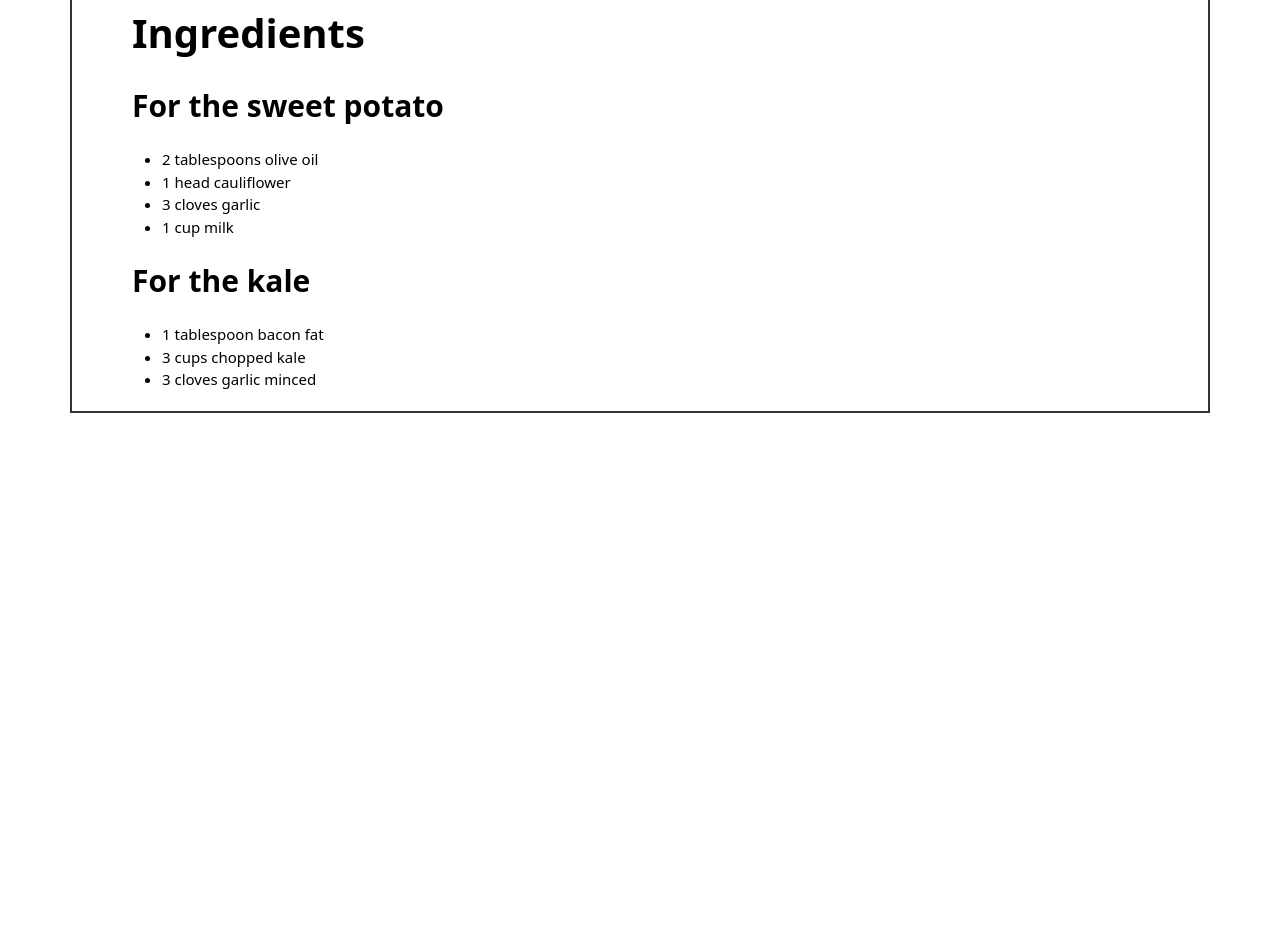
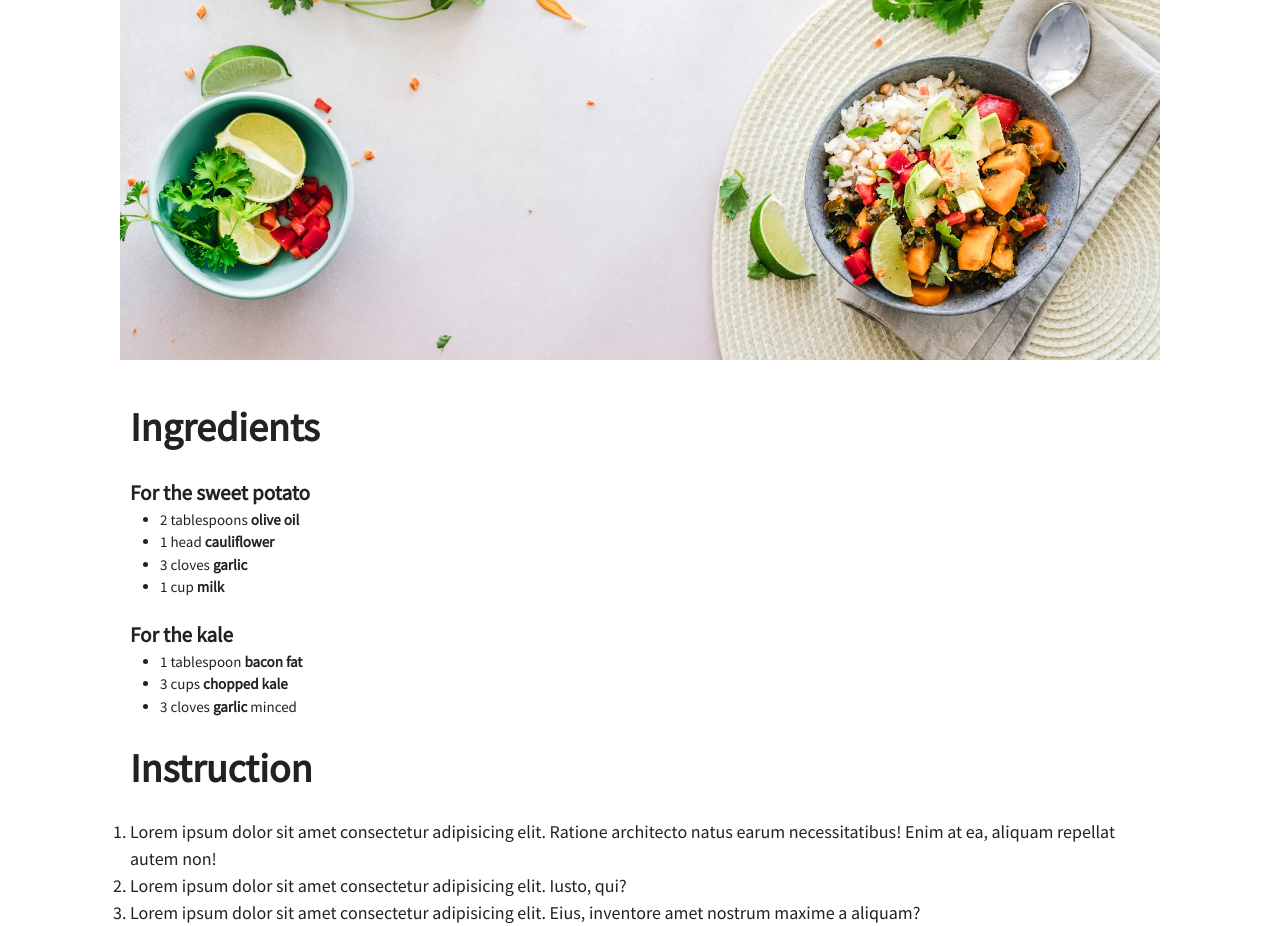
Before and after one commit to Scientific-Research/Exercises-Blog-Page, a plain HTML site: page index.html in a window 1280 px wide. Shown: the part 513-1439 px from the top of the page. Before the commit the page ends 926 px from the top, so only its background shows below. Drawn offline with Linux system fonts and the light colour scheme.

Commit message:
some more imporvements

```diff
--- a/index.html
+++ b/index.html
@@ -4,6 +4,12 @@
     <meta charset="UTF-8" />
     <meta name="viewport" content="width=device-width, initial-scale=1.0" />
     <link rel="stylesheet" href="styles.css" />
+    <link rel="icon" href="/image/chili.png" />
+    <link rel="preconnect" href="https://fonts.gstatic.com" />
+    <link
+      href="https://fonts.googleapis.com/css2?family=Lato:wght@900&family=PT+Serif:ital@1&family=Source+Sans+Pro&display=swap"
+      rel="stylesheet"
+    />
     <title>Sweet Potato and Kale Bowl</title>
   </head>
   <body>
@@ -20,19 +26,34 @@
       </section>
       <section class="second-section">
         <h2>Ingredients</h2>
-        <h4>For the sweet potato</h4>
+        <h3>For the sweet potato</h3>
         <ul>
-          <li>2 tablespoons olive oil</li>
-          <li>1 head cauliflower</li>
-          <li>3 cloves garlic</li>
-          <li>1 cup milk</li>
+          <li>2 tablespoons <strong>olive oil</strong></li>
+          <li>1 head <strong>cauliflower</strong></li>
+          <li>3 cloves <strong>garlic</strong></li>
+          <li>1 cup <strong>milk</strong></li>
         </ul>
-        <h4>For the kale</h4>
+        <h3>For the kale</h3>
         <ul>
-          <li>1 tablespoon bacon fat</li>
-          <li>3 cups chopped kale</li>
-          <li>3 cloves garlic minced</li>
+          <li>1 tablespoon <strong>bacon fat</strong></li>
+          <li>3 cups <strong>chopped kale</strong></li>
+          <li>3 cloves <strong>garlic</strong> minced</li>
         </ul>
+        <h2>Instruction</h2>
+        <ol>
+          <li>
+            Lorem ipsum dolor sit amet consectetur adipisicing elit. Ratione
+            architecto natus earum necessitatibus! Enim at ea, aliquam repellat
+            autem non!
+          </li>
+          <li>
+            Lorem ipsum dolor sit amet consectetur adipisicing elit. Iusto, qui?
+          </li>
+          <li>
+            Lorem ipsum dolor sit amet consectetur adipisicing elit. Eius,
+            inventore amet nostrum maxime a aliquam?
+          </li>
+        </ol>
       </section>
     </div>
   </body>
--- a/styles.css
+++ b/styles.css
@@ -10,16 +10,20 @@ html {
 }
 
 body {
-  font-family: system-ui, -apple-system, BlinkMacSystemFont, "Segoe UI", Roboto,
-    Oxygen, Ubuntu, Cantarell, "Open Sans", "Helvetica Neue", sans-serif;
+  /* font-family: system-ui, -apple-system, BlinkMacSystemFont, "Segoe UI", Roboto,
+    Oxygen, Ubuntu, Cantarell, "Open Sans", "Helvetica Neue", sans-serif; */
+  font-family: "Source Sans Pro", Arial, Helvetica, sans-serif;
   line-height: 1.5;
-  margin-top: 5rem;
+  /* margin-top: 5rem; */
+  font-size: 1.8rem;
+  color: #222;
 }
 
 .container {
-  width: 1140px;
+  /* width: 1140px; */
+  max-width: 1140px;
   padding: 2rem 5rem 0 5rem;
-  border: 2px solid #333;
+  /* border: 2px solid #333; */
   margin: 0 auto;
 }
 
@@ -58,8 +62,8 @@ ul {
 
 img {
   width: 100%;
-  height: 250px;
-  object-fit: cover;
+  /* height: 250px; */
+  /* object-fit: cover; */
 }
 
 p {
```
Also changed, not shown: image/chili.png (added).
